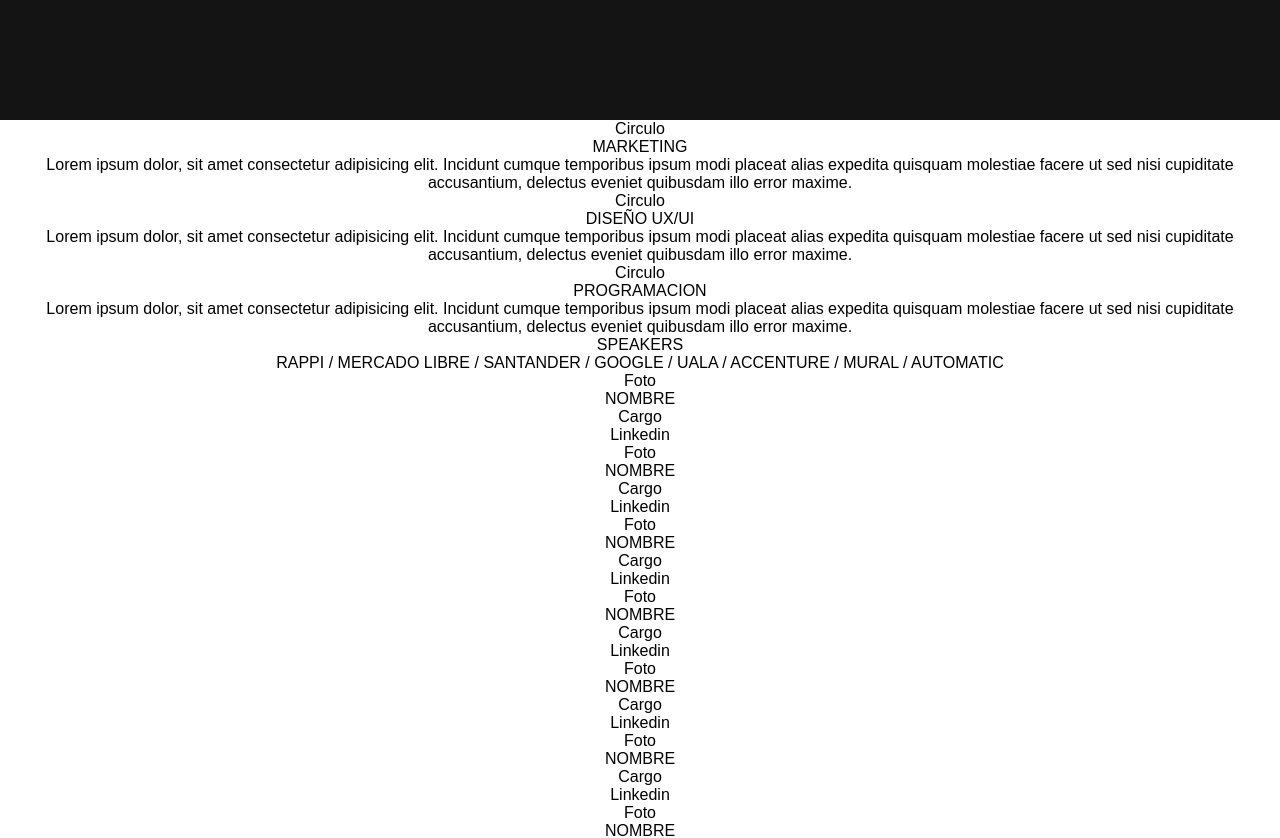
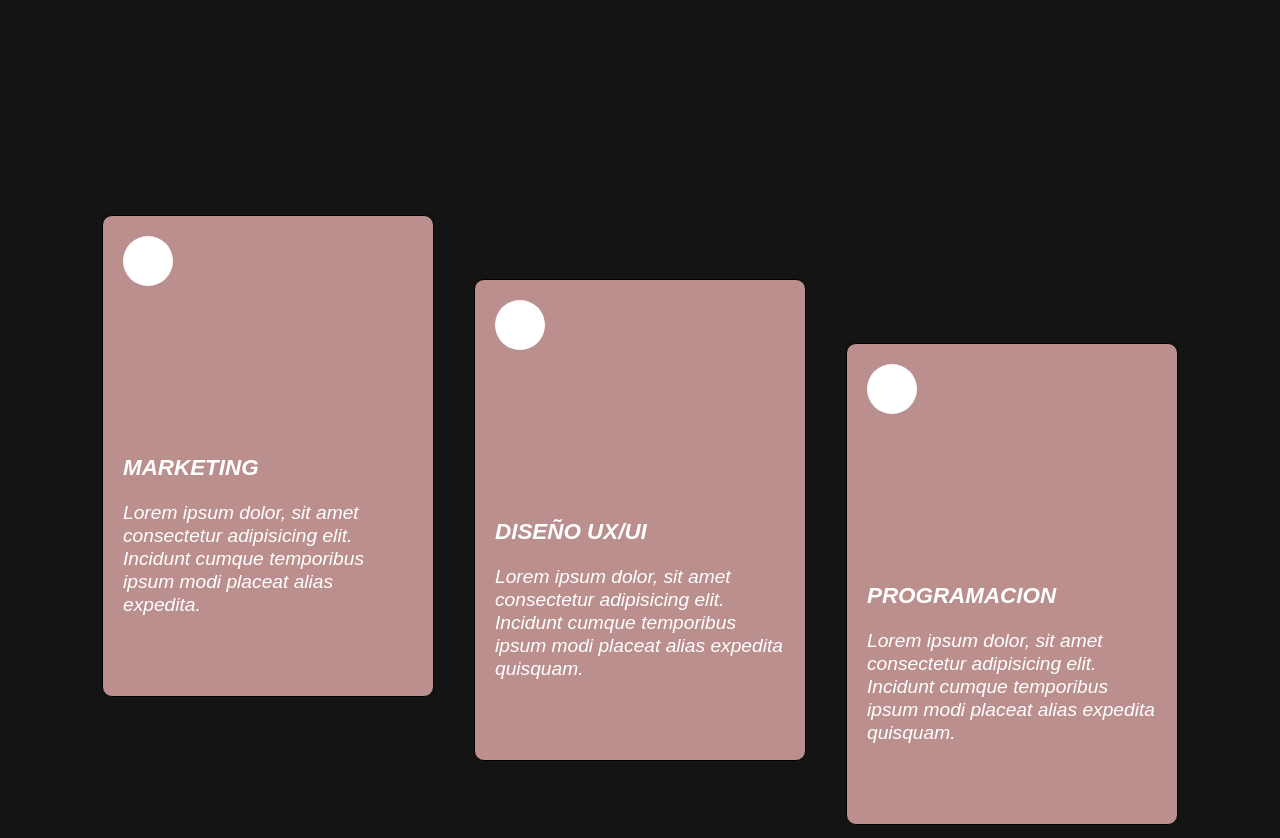
Before and after one commit to p3drop7/landingCoderHouse, a React (Create React App) app: page / in a window 1280 px wide. Shown: the part 1720-2558 px from the top of the page. Built offline with nearby package versions, Linux system fonts and the light colour scheme.

Commit message:
Topics styles and css added

```diff
--- /dev/null
+++ b/src/components/Topics/Topics.css
@@ -0,0 +1,60 @@
+.topicsContainer {
+    width: 100%;
+    height: 100vh;
+    display: flex;
+    flex-flow: row nowrap;
+    justify-content: center;
+    align-items: center;
+    background-color: #141414;
+}
+
+.topicsCard {
+    width: 290px;
+    height: 55%;
+    padding: 20px;
+    margin: 20px;
+    border: 1px solid black;
+    border-radius: 10px;
+    background-color: rosybrown;
+    display: flex;
+    flex-direction: column;
+    justify-content: space-between;
+}
+
+.topicsCard__circle {
+    height: 50px;
+    width: 50px;
+    background-color: white;
+    border-radius: 50px;
+}
+
+.topicsCard__description {
+    margin-bottom: 60px;
+}
+
+.topicsCard__title {
+    margin-bottom: 20px;
+    text-align: left;
+    font-size: 1.4em;
+    font-weight: bolder;
+    font-style: italic;
+    color: white;
+}
+
+.topicsCard__text {
+    font-size: 1.2em;
+    text-align: left;
+    line-height: 23px;
+    font-style: italic;
+    color: white;
+}
+
+.topicsCard--1 {
+    position: relative;
+    top: -8%;
+}
+
+.topicsCard--3 {
+    position: relative;
+    top: 8%;
+}
--- a/src/components/Topics/Topics.jsx
+++ b/src/components/Topics/Topics.jsx
@@ -1,25 +1,36 @@
 import React from 'react'
+import "./Topics.css"
 
 function Topics() {
     return (
-        <div>
+        <div className="topicsContainer">
 
-            <div>
-                <div>Circulo</div>
-                <div>MARKETING</div>
-                <div>Lorem ipsum dolor, sit amet consectetur adipisicing elit. Incidunt cumque temporibus ipsum modi placeat alias expedita quisquam molestiae facere ut sed nisi cupiditate accusantium, delectus eveniet quibusdam illo error maxime.</div>
+            <div className="topicsCard topicsCard--1">
+                <div className="topicsCard__circle" />
+
+                <div className="topicsCard__description">
+                    <div className="topicsCard__title">MARKETING</div>
+                    <div className="topicsCard__text">Lorem ipsum dolor, sit amet consectetur adipisicing elit. Incidunt cumque temporibus ipsum modi placeat alias expedita.</div>
+                </div>
             </div>
 
-            <div>
-                <div>Circulo</div>
-                <div>DISEÑO UX/UI</div>
-                <div>Lorem ipsum dolor, sit amet consectetur adipisicing elit. Incidunt cumque temporibus ipsum modi placeat alias expedita quisquam molestiae facere ut sed nisi cupiditate accusantium, delectus eveniet quibusdam illo error maxime.</div>
+            <div className="topicsCard topicsCard--2">
+                <div className="topicsCard__circle" />
+
+                <div className="topicsCard__description">
+                    <div className="topicsCard__title">DISEÑO UX/UI</div>
+                    <div className="topicsCard__text">Lorem ipsum dolor, sit amet consectetur adipisicing elit. Incidunt cumque temporibus ipsum modi placeat alias expedita quisquam.</div>
+                </div>
             </div>
 
-            <div>
-                <div>Circulo</div>
-                <div>PROGRAMACION</div>
-                <div>Lorem ipsum dolor, sit amet consectetur adipisicing elit. Incidunt cumque temporibus ipsum modi placeat alias expedita quisquam molestiae facere ut sed nisi cupiditate accusantium, delectus eveniet quibusdam illo error maxime.</div>
+            <div className="topicsCard topicsCard--3">
+                <div className="topicsCard__circle" />
+
+                <div className="topicsCard__description">
+                    <div className="topicsCard__title">PROGRAMACION</div>
+                    <div className="topicsCard__text">Lorem ipsum dolor, sit amet consectetur adipisicing elit. Incidunt cumque temporibus ipsum modi placeat alias expedita quisquam.</div>
+                </div>
+
             </div>
 
         </div>
```
